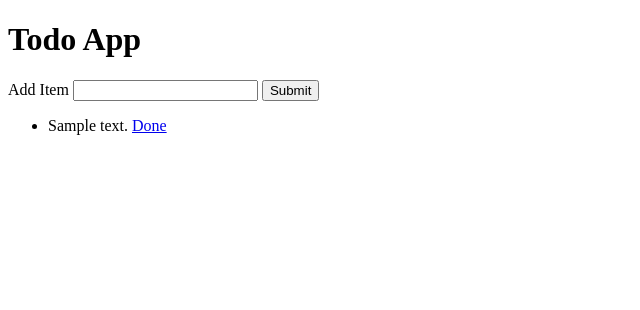
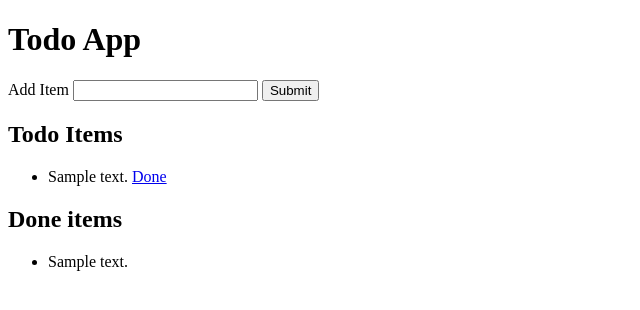
Before and after one commit to panikdkernel/flask-todo-app, a Flask app: template templates/index.html in a window 1280 px wide. Shown: the top 310 px of the page, without its empty margins (0-640 px from the left). Run offline with Flask 2, Linux system fonts and the light colour scheme; the template is opened without the code that fills it: values that come from a table or form of the project are taken from there, others are empty; tables that the repository leaves empty hold one stand-in row (values such as "Sample post").

Commit message:
Update show todo and done items

```diff
--- a/app.py
+++ b/app.py
@@ -15,7 +15,8 @@ class Todo(db.Model):
 @app.route('/')
 def index():
     todos = Todo.query.filter_by(complete=False).all()
-    return render_template('index.html',todos = todos)
+    done = Todo.query.filter_by(complete=True).all()
+    return render_template('index.html',todos = todos, doneItems = done)
 
 @app.route('/add', methods=['POST'])
 def add():
--- a/templates/index.html
+++ b/templates/index.html
@@ -17,12 +17,18 @@
             <input type="submit">
         </form>
     </div>
-
+        <h2>Todo Items</h2>
         <ul>
             {% for todo in todos %}
             <li>{{ todo.text }} <a href="/done/{{ todo.id }}">Done</a></li>
             {% endfor %}
         </ul>
+        <h2>Done items</h2>
+        <ul>
+            {% for doneItem in doneItems %}
+            <li>{{ doneItem.text }}</li>
+            {% endfor %}
+        </ul>
 
 </body>
 </html>
```
